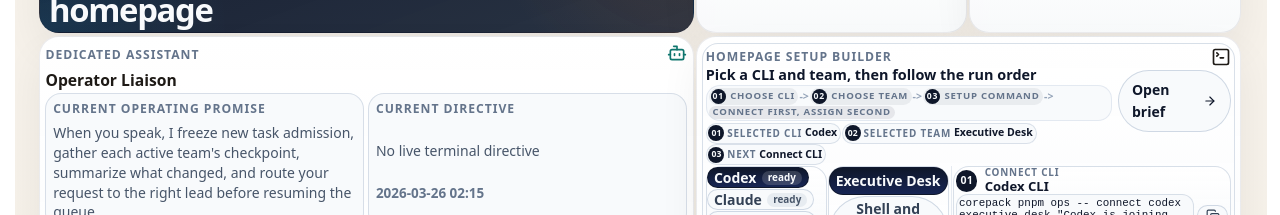
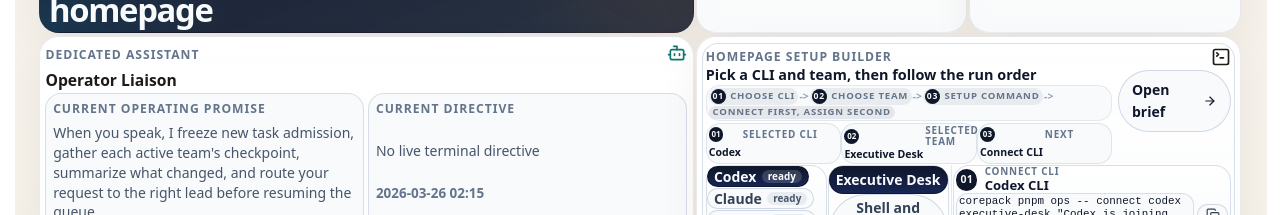
Before and after one commit to GongJae00/research-pages, a Next.js app in the folder apps/web/: page /en in a window 1280 px wide. Shown: the part 1680-1895 px from the top of the page. Built offline with nearby package versions, Linux system fonts and the light colour scheme; no server answers.

Commit message:
Autonomy batch 1507: shell-experience

```diff
--- a/apps/web/src/components/homepage-agent-control-section.module.css
+++ b/apps/web/src/components/homepage-agent-control-section.module.css
@@ -563,12 +563,12 @@
 }
 
 .setupSummaryInline {
-  display: flex;
-  flex-wrap: wrap;
-  align-items: center;
-  gap: 0.05rem;
+  display: grid;
+  grid-template-columns: repeat(3, minmax(0, 1fr));
+  align-items: stretch;
+  gap: 0.04rem;
   min-width: 0;
-  margin-top: 0.03rem;
+  margin-top: 0;
 }
 
 .setupHeaderTools {
@@ -603,12 +603,13 @@
 }
 
 .summaryChip {
-  display: inline-flex;
+  display: grid;
+  grid-template-columns: auto minmax(0, 1fr);
   align-items: center;
-  gap: 0.18rem;
-  padding: 0.08rem 0.2rem 0.08rem 0.1rem;
-  border: 1px solid rgba(203, 213, 225, 0.68);
-  border-radius: 999px;
+  gap: 0.12rem;
+  padding: 0.12rem 0.2rem 0.12rem 0.12rem;
+  border: 1px solid rgba(203, 213, 225, 0.6);
+  border-radius: 14px;
   background: rgba(248, 250, 252, 0.94);
   color: #64748b;
   font-size: 0.62rem;
@@ -621,18 +622,19 @@
   color: #0f172a;
   font-size: 0.66rem;
   line-height: 1.1;
+  overflow-wrap: anywhere;
 }
 
 .summaryChip .commandStep {
-  width: 1rem;
-  height: 1rem;
-  flex: 0 0 1rem;
-  font-size: 0.54rem;
+  width: 0.92rem;
+  height: 0.92rem;
+  flex: 0 0 0.92rem;
+  font-size: 0.5rem;
 }
 
 .summaryChip .setupScanLabel,
 .summaryChip .setupScanValue {
-  display: inline;
+  display: block;
 }
 
 .setupPicker {
@@ -1075,6 +1077,7 @@
 
   .setupSummaryInline {
     width: 100%;
+    grid-template-columns: 1fr;
   }
 
   .setupFlowRow {
```
